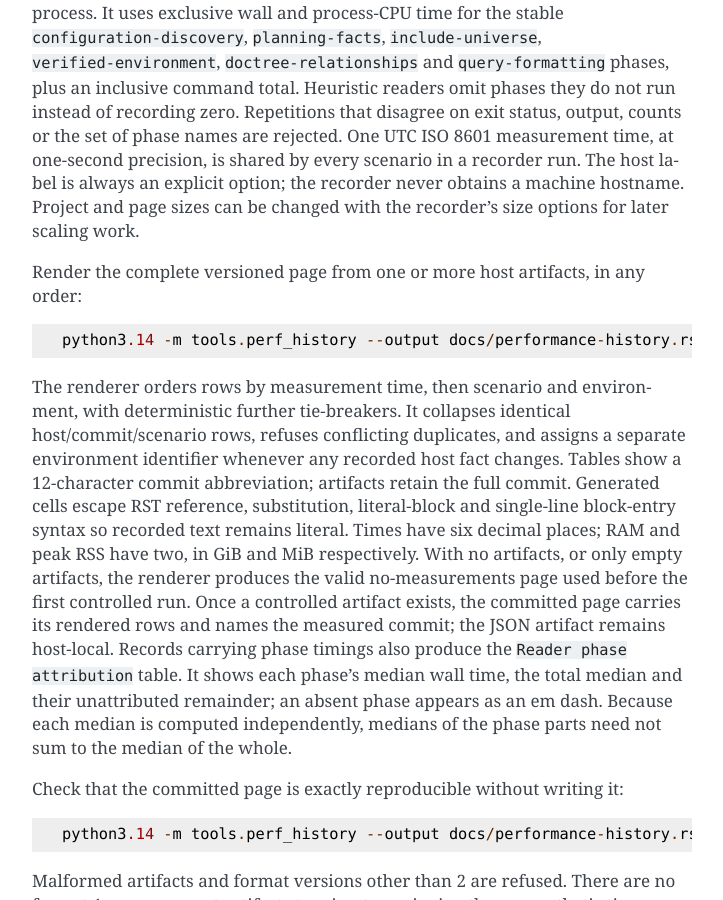
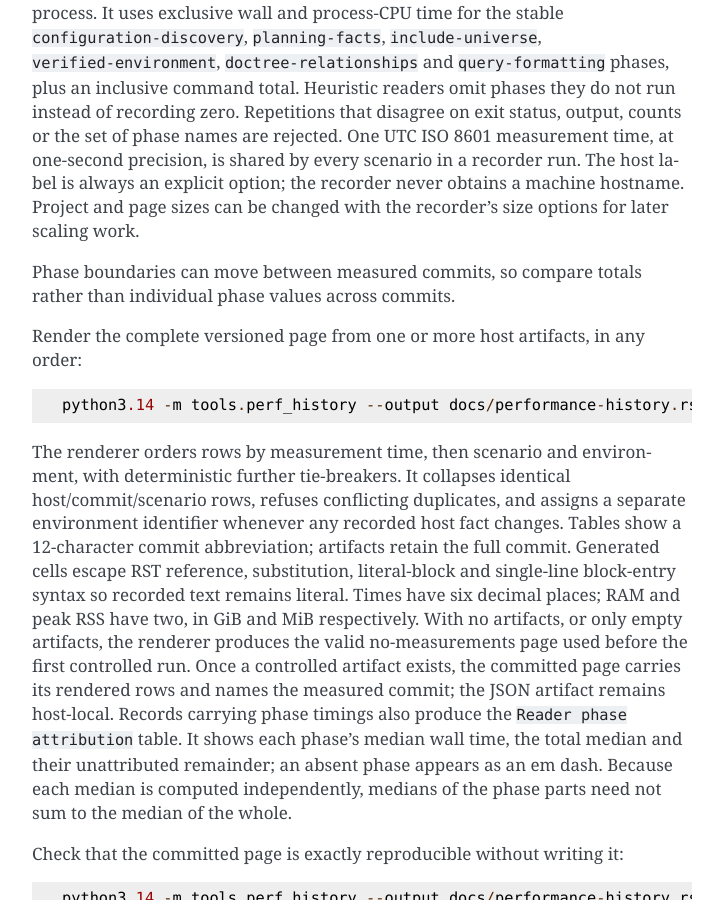
Before and after one commit to dememax/check_rst, a Sphinx documentation site: the page built from docs/development.rst, in a window 1280 px wide and 900 px high, scrolled down 12468 px. Shown: the whole window, without its empty margins (388-1111 px from the left). Built offline with Sphinx 7.4.7, drawn with Linux system fonts in a browser that asks for light colours.

Commit message:
docs: qualify cross-commit phase comparisons
The recorder documents stable phase names and independently computed medians,
but that wording can suggest that phase values remain directly comparable
after an implementation moves work across phase boundaries.

State the narrower comparison contract: phase boundaries may move between
measured commits, so cross-commit performance conclusions use command totals.
The complete worktree RST loop passes without changes or findings.

Co-Authored-By: Codex GPT-5 <noreply@openai.com>

```diff
--- a/docs/development.rst
+++ b/docs/development.rst
@@ -593,6 +593,9 @@ always an explicit option; the recorder never obtains a machine hostname.
 Project and page sizes can be changed with the recorder's size options for
 later scaling work.
 
+Phase boundaries can move between measured commits, so compare totals rather
+than individual phase values across commits.
+
 Render the complete versioned page from one or more host artifacts, in any
 order::
 
```
